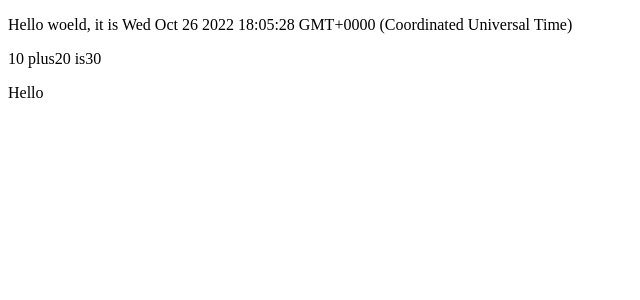
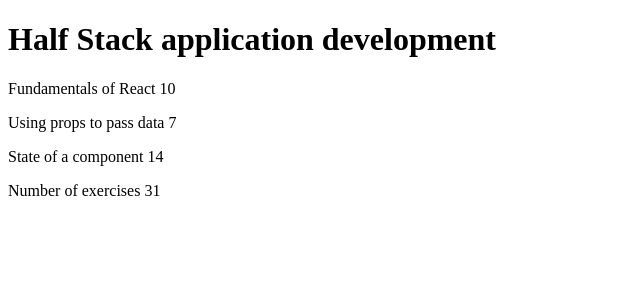
Before and after one commit to AlinkaKorhi/FullStackPart1, a React (Create React App) app in the folder part1/: page / in a window 1280 px wide. Shown: the top 300 px of the page, without its empty margins (0-640 px from the left). Built offline with nearby package versions, Linux system fonts and the light colour scheme.

Commit message:
finished 1 task

```diff
--- a/part1/src/App.css
+++ /dev/null
@@ -1,38 +0,0 @@
-.App {
-  text-align: center;
-}
-
-.App-logo {
-  height: 40vmin;
-  pointer-events: none;
-}
-
-@media (prefers-reduced-motion: no-preference) {
-  .App-logo {
-    animation: App-logo-spin infinite 20s linear;
-  }
-}
-
-.App-header {
-  background-color: #282c34;
-  min-height: 100vh;
-  display: flex;
-  flex-direction: column;
-  align-items: center;
-  justify-content: center;
-  font-size: calc(10px + 2vmin);
-  color: white;
-}
-
-.App-link {
-  color: #61dafb;
-}
-
-@keyframes App-logo-spin {
-  from {
-    transform: rotate(0deg);
-  }
-  to {
-    transform: rotate(360deg);
-  }
-}
--- a/part1/src/App.js
+++ b/part1/src/App.js
@@ -1,35 +1,43 @@
 import React from 'react';
-import './App.css';
 
-const App = () => {
-  const now = new Date();
-  const a = 10;
-  const b = 20;
+const Header = (props) => {
+  return(
+    <h1>{props.course}</h1>
+  )
+};
 
-/*  return (
+const Content = (props) => {
+  return(
     <div>
-      <p>Hello world, it is {now.toString()}</p>
-      <p>
-        {a} plus {b} is {a + b}
-      </p>
+      <p>{props.part1} {props.exercises1}</p>
+      <p>{props.part2} {props.exercises2}</p>
+      <p>{props.part3} {props.exercises3}</p>
     </div>
   )
-  */
+};
 
-  return React.createElement(
-    'div',
-    null,
-    React.createElement('p', null, 'Hello woeld, it is ', now.toString()),
-    React.createElement('p', null, a , ' plus', b, ' is', a+b)
+const Total = (props) => {
+  return(
+    <p>Number of exercises {props.exercises1 + props.exercises2 + props.exercises3}</p>
   )
 }
 
-const Hello = () => {
-  return(
+const App = () => {
+  const course = 'Half Stack application development'
+  const part1 = 'Fundamentals of React'
+  const exercises1 = 10
+  const part2 = 'Using props to pass data'
+  const exercises2 = 7
+  const part3 = 'State of a component'
+  const exercises3 = 14
+
+  return (
     <div>
-      <p>Hello</p>
-    </div>
+      <Header course={course}/>
+      <Content part1={part1} part2={part2} part3={part3} exercises1={exercises1} exercises2={exercises2} exercises3={exercises3}/>
+      <Total exercises1={exercises1} exercises2={exercises2} exercises3={exercises3}/>
+      </div>
   )
 }
 
-export {App, Hello};
+export default App;
--- a/part1/src/index.css
+++ /dev/null
@@ -1,13 +0,0 @@
-body {
-  margin: 0;
-  font-family: -apple-system, BlinkMacSystemFont, 'Segoe UI', 'Roboto', 'Oxygen',
-    'Ubuntu', 'Cantarell', 'Fira Sans', 'Droid Sans', 'Helvetica Neue',
-    sans-serif;
-  -webkit-font-smoothing: antialiased;
-  -moz-osx-font-smoothing: grayscale;
-}
-
-code {
-  font-family: source-code-pro, Menlo, Monaco, Consolas, 'Courier New',
-    monospace;
-}
--- a/part1/src/index.js
+++ b/part1/src/index.js
@@ -1,10 +1,8 @@
 import React from 'react';
 import ReactDOM from 'react-dom/client';
 
-import {App, Hello} from './App';
+import App from './App';
 
-const root = ReactDOM.createRoot(document.getElementById('root'));
-root.render([
-  <App />,
-  <Hello />
-]);
+ReactDOM.createRoot(document.getElementById('root')).render(
+  <App />
+);
```
Also changed, not shown: part1/src/reportWebVitals.js (deleted, +0 -13 lines), part1/src/setupTests.js (deleted, +0 -5 lines), 1 other file (tests, documents, lock files or other folders).
